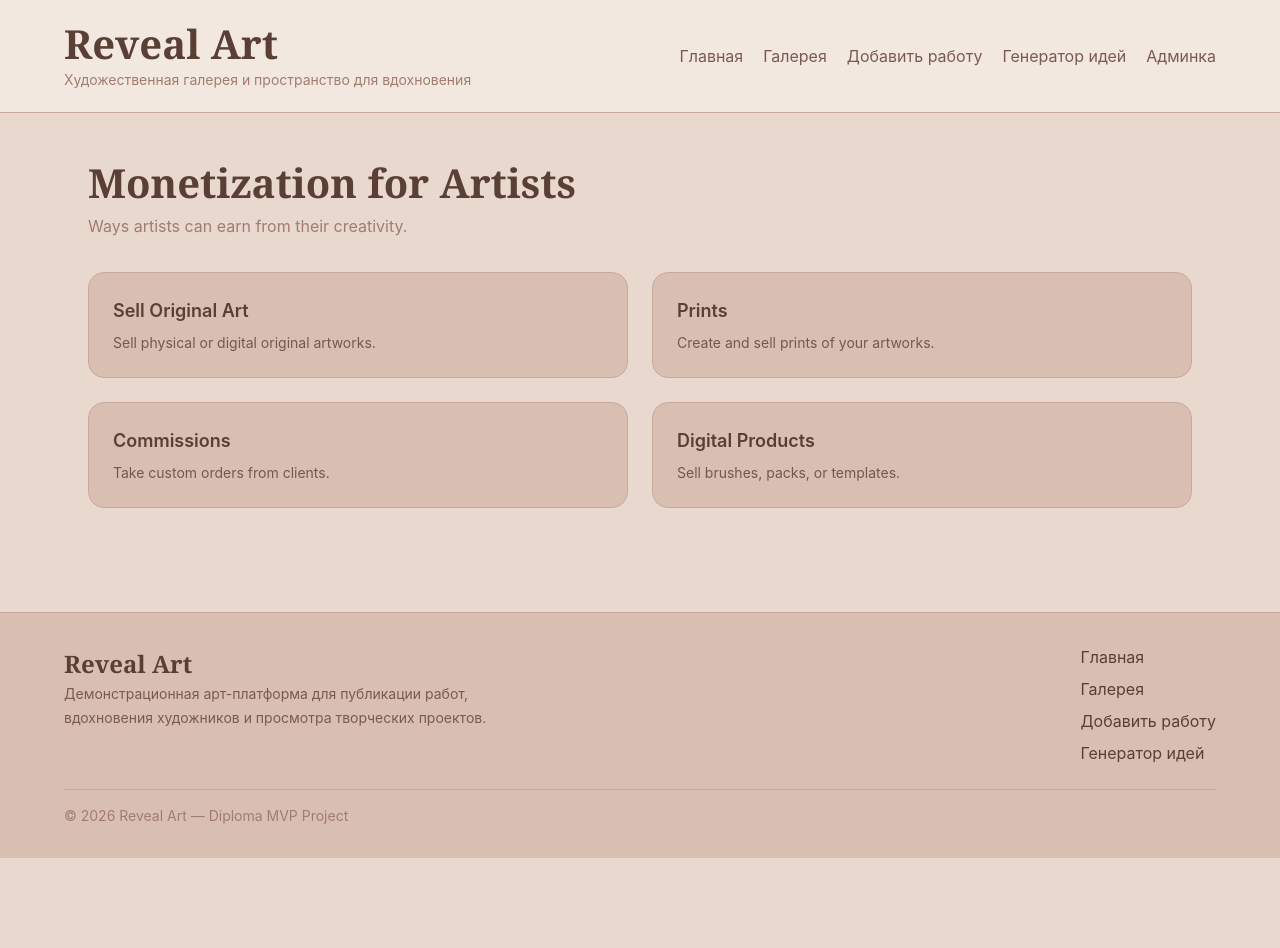
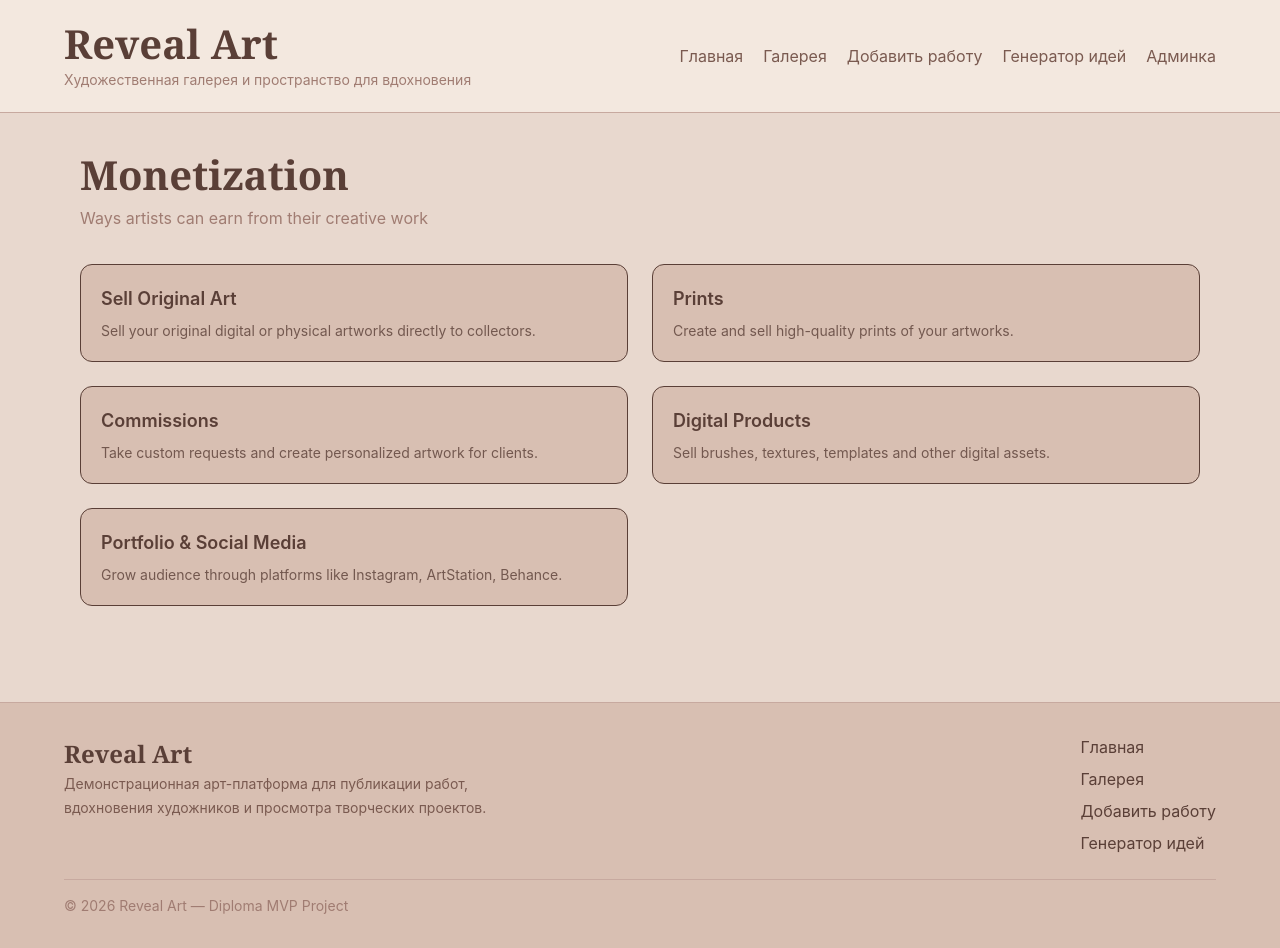
Before and after one commit to FFORqnvr/Reveal-Art, a React (Vite) app: page /monetization in a window 1280 px wide. Before the commit the page ends 858 px from the top, so only its background shows below. Built offline with nearby package versions, Linux system fonts and the light colour scheme.

Commit message:
Add monetization page

```diff
--- a/src/pages/MonetizationPage.tsx
+++ b/src/pages/MonetizationPage.tsx
@@ -1,38 +1,44 @@
 import PageTitle from "../components/PageTitle";
 
 export default function MonetizationPage() {
+  const sections = [
+    {
+      title: "Sell Original Art",
+      desc: "Sell your original digital or physical artworks directly to collectors.",
+    },
+    {
+      title: "Prints",
+      desc: "Create and sell high-quality prints of your artworks.",
+    },
+    {
+      title: "Commissions",
+      desc: "Take custom requests and create personalized artwork for clients.",
+    },
+    {
+      title: "Digital Products",
+      desc: "Sell brushes, textures, templates and other digital assets.",
+    },
+    {
+      title: "Portfolio & Social Media",
+      desc: "Grow audience through platforms like Instagram, ArtStation, Behance.",
+    },
+  ];
+
   return (
-    <div className="max-w-6xl mx-auto px-4 sm:px-6 py-10">
+    <div className="max-w-6xl mx-auto px-4 py-8">
       <PageTitle
-        title="Monetization for Artists"
-        subtitle="Ways artists can earn from their creativity."
+        title="Monetization"
+        subtitle="Ways artists can earn from their creative work"
       />
 
       <div className="mt-8 grid gap-6 md:grid-cols-2">
-        {[
-          {
-            title: "Sell Original Art",
-            desc: "Sell physical or digital original artworks.",
-          },
-          {
-            title: "Prints",
-            desc: "Create and sell prints of your artworks.",
-          },
-          {
-            title: "Commissions",
-            desc: "Take custom orders from clients.",
-          },
-          {
-            title: "Digital Products",
-            desc: "Sell brushes, packs, or templates.",
-          },
-        ].map((item, index) => (
+        {sections.map((item) => (
           <div
-            key={index}
-            className="rounded-2xl border border-[var(--color-border)] bg-[var(--color-surface)] p-6"
+            key={item.title}
+            className="p-5 border rounded-xl bg-[var(--color-surface)] hover:shadow-md transition"
           >
             <div className="text-lg font-semibold">{item.title}</div>
-            <div className="mt-2 text-sm opacity-80">{item.desc}</div>
+            <div className="text-sm opacity-80 mt-2">{item.desc}</div>
           </div>
         ))}
       </div>
```
